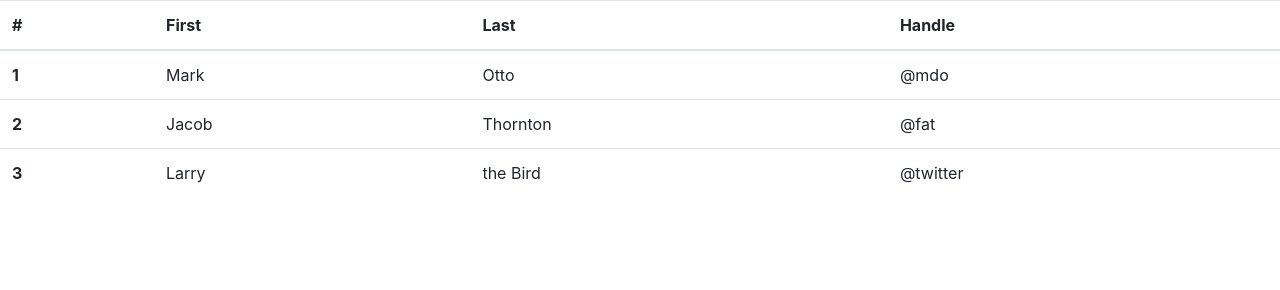
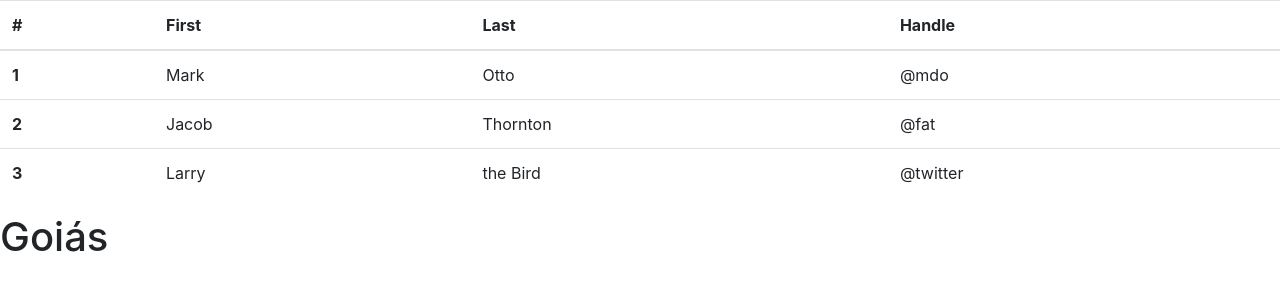
Before and after one commit to ipb-asi-dam/bootstrap-team-1, a website: page about.html in a window 1280 px wide. Drawn offline with Linux system fonts and the light colour scheme.

Commit message:
adding a conflict

```diff
--- a/about.html
+++ b/about.html
@@ -46,7 +46,7 @@
             </tbody>
           </table>
     </div>
-
+    <h1>Goiás</h1>
 </body>
 
 </html>
```
